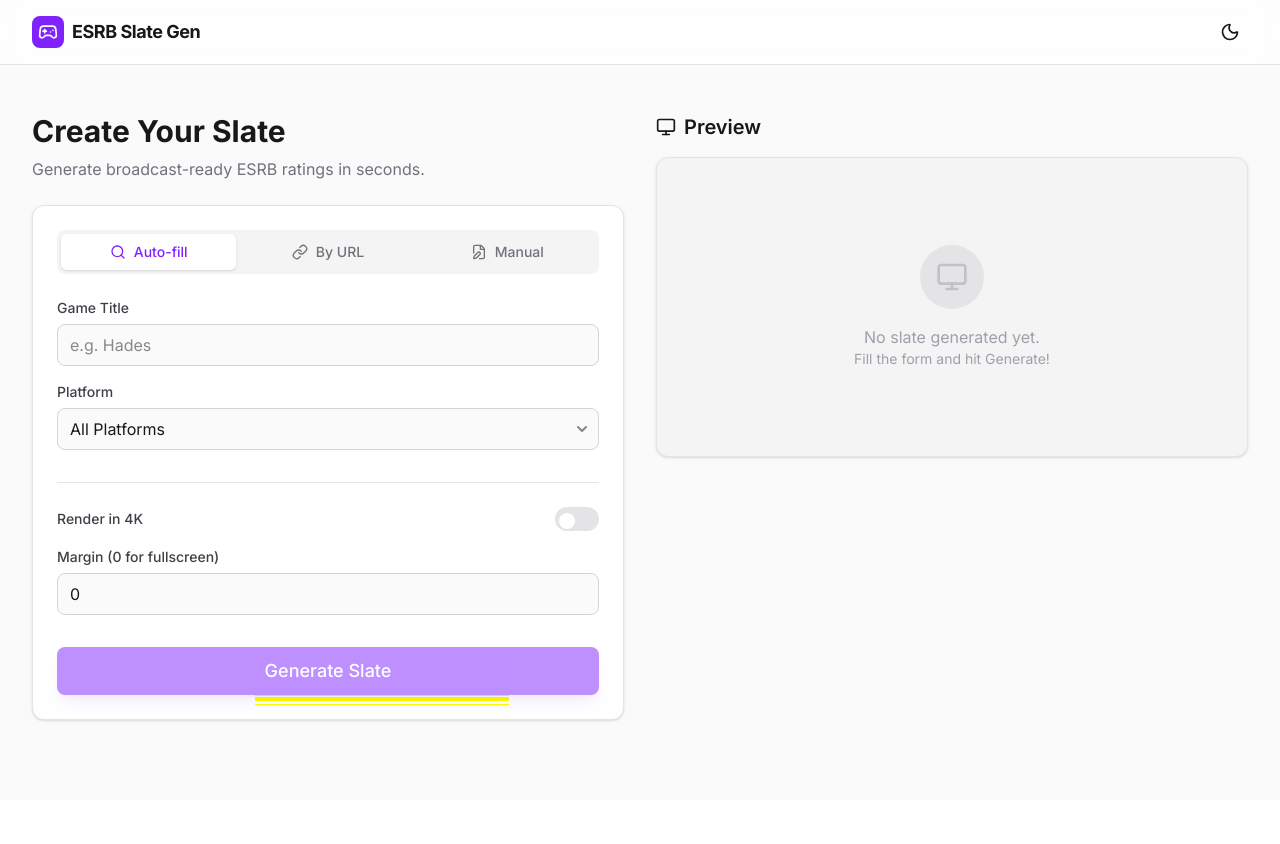
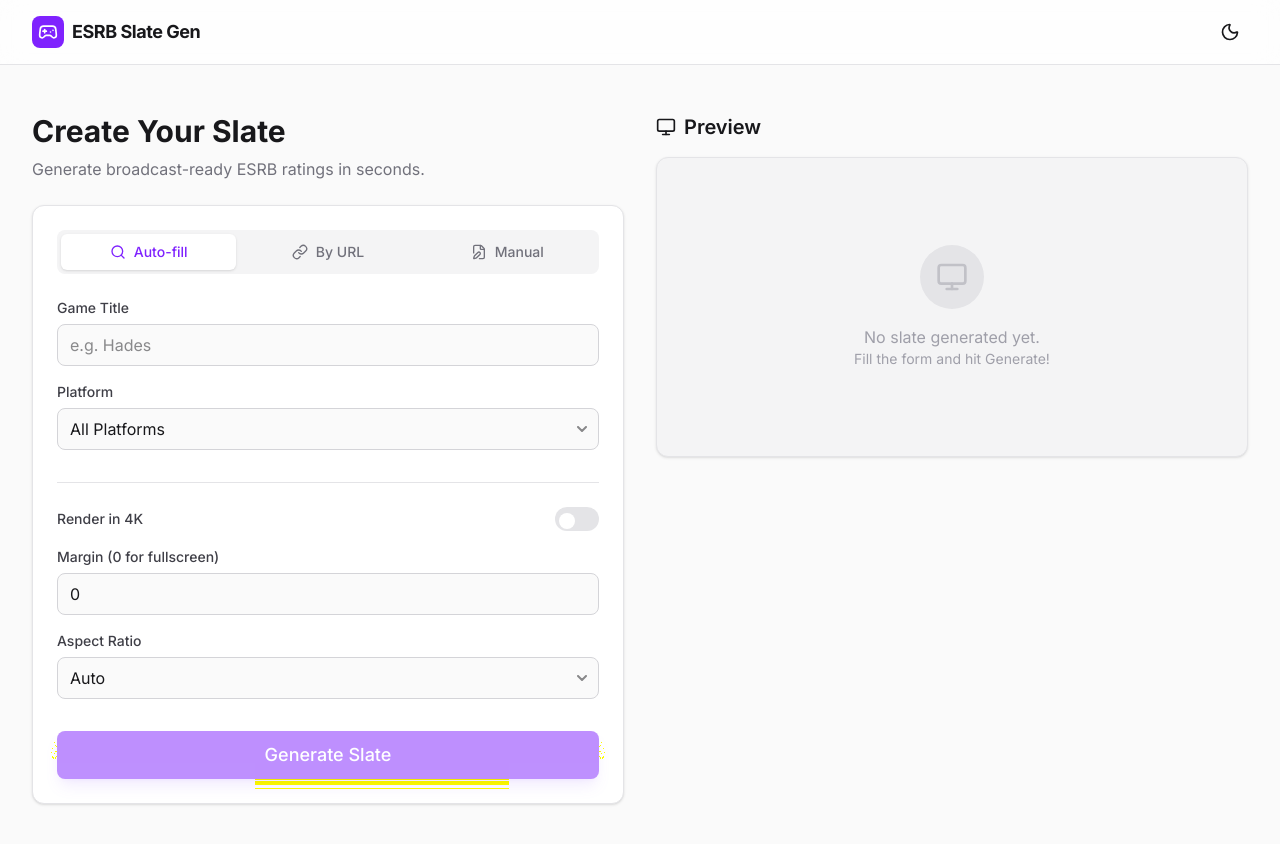
Before and after one commit to artryazanov/esrb-slate-gen-webui, a Next.js app: page / in a window 1280 px wide. Shown: the top 844 px of the page. Before the commit the page ends 800 px from the top, so only its background shows below. Built offline with nearby package versions, Linux system fonts and the light colour scheme.

Commit message:
feat: Introduce aspect ratio selection in the UI and calculate height factor from it in the API.

```diff
--- a/src/app/api/generate/route.ts
+++ b/src/app/api/generate/route.ts
@@ -9,7 +9,19 @@
   try {
     const body = await req.json();
     const { mode, gameTitle, platform, url, manualData, renderOptions } = body;
-    const { is4k = false, margin = 0, heightFactor = 9 / 16 } = renderOptions || {};
+    const { is4k = false, margin = 0, aspectRatio = 'auto' } = renderOptions || {};
+
+    let heightFactor = 0;
+    if (aspectRatio !== 'auto') {
+      const parts = aspectRatio.split('/');
+      if (parts.length === 2) {
+        const w = parseFloat(parts[0]);
+        const h = parseFloat(parts[1]);
+        if (!isNaN(w) && !isNaN(h) && w > 0) {
+          heightFactor = h / w;
+        }
+      }
+    }
 
     let data: ESRBData;
 
--- a/src/app/page.tsx
+++ b/src/app/page.tsx
@@ -92,6 +92,7 @@
 
   const [is4k, setIs4k] = useState(false);
   const [margin, setMargin] = useState(0);
+  const [aspectRatio, setAspectRatio] = useState('auto');
 
   // Wait for hydration to avoid mismatch
   React.useEffect(() => {
@@ -118,7 +119,7 @@
         renderOptions: {
           is4k,
           margin: Number(margin),
-          heightFactor: 9 / 16 // Keeping it simple for now, can be exposed if needed
+          aspectRatio,
         }
       };
 
@@ -344,6 +345,23 @@
                     onChange={(e) => setMargin(Number(e.target.value))}
                   />
                 </div>
+
+                <div>
+                  <Label htmlFor="aspectRatio">Aspect Ratio</Label>
+                  <Select
+                    id="aspectRatio"
+                    value={aspectRatio}
+                    onChange={(e) => setAspectRatio(e.target.value)}
+                  >
+                    <option value="auto">Auto</option>
+                    <option value="16/9">16:9</option>
+                    <option value="17/9">17:9</option>
+                    <option value="18/9">18:9</option>
+                    <option value="19/9">19:9</option>
+                    <option value="20/9">20:9</option>
+                    <option value="21/9">21:9</option>
+                  </Select>
+                </div>
               </div>
 
               <div className="mt-8">
```
Also changed, not shown: 2 other files (tests, documents, lock files or other folders).
